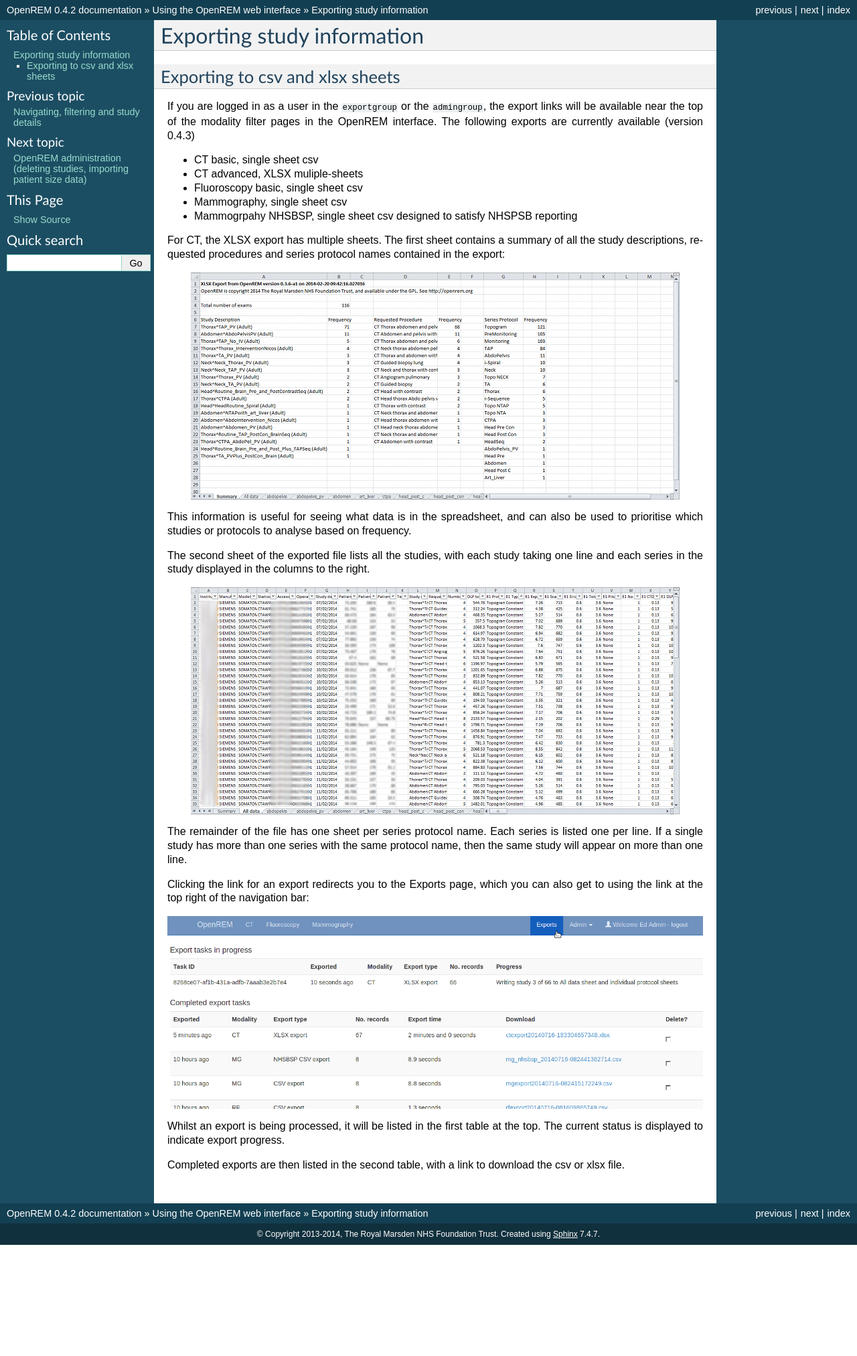
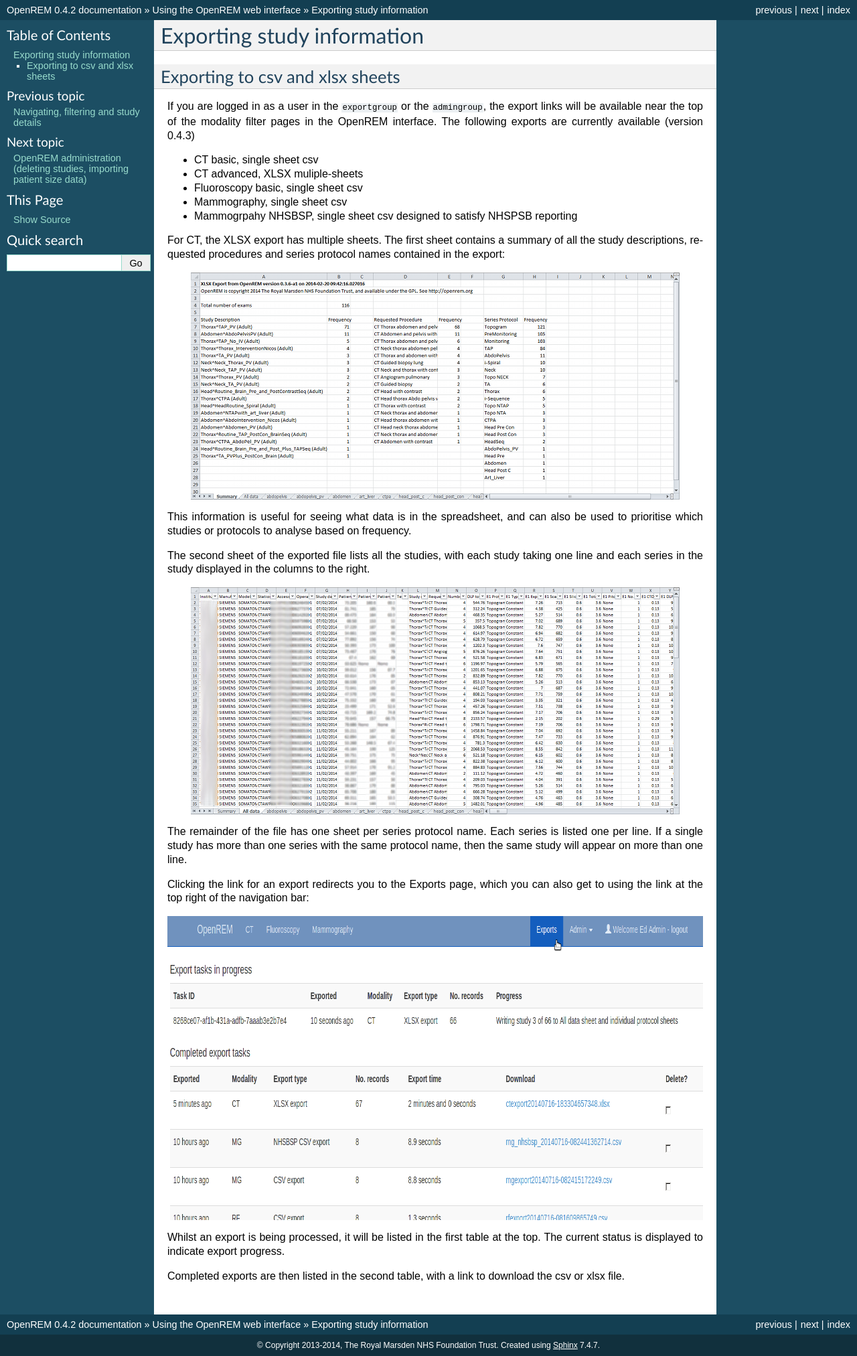
Before and after one commit to ckswilliams/modOpenREM, a Sphinx documentation site: the page built from docs/i_exporting.rst, in a window 1280 px wide. Shown: the whole page at 67% size. Built offline with Sphinx 7.4.7, drawn with Linux system fonts in a browser that asks for light colours; before the commit the page ends 1859 px from its top, so only the background shows below that.

Commit message:
Added in the dimensions of the image, contrary to the RTD docs recommending no dimensions due to the responsive layout. Without the dims, the image resizes with no link to the full size version. With dims, the image can be clicked on to get the full version. Refs #104.

```diff
--- a/docs/i_exporting.rst
+++ b/docs/i_exporting.rst
@@ -47,6 +47,8 @@
 
 .. image:: img/Exports.png
     :align: center
+    :width: 1261px
+    :height: 454px
     :alt: Exports list
 
 Whilst an export is being processed, it will be listed in the first table
```
